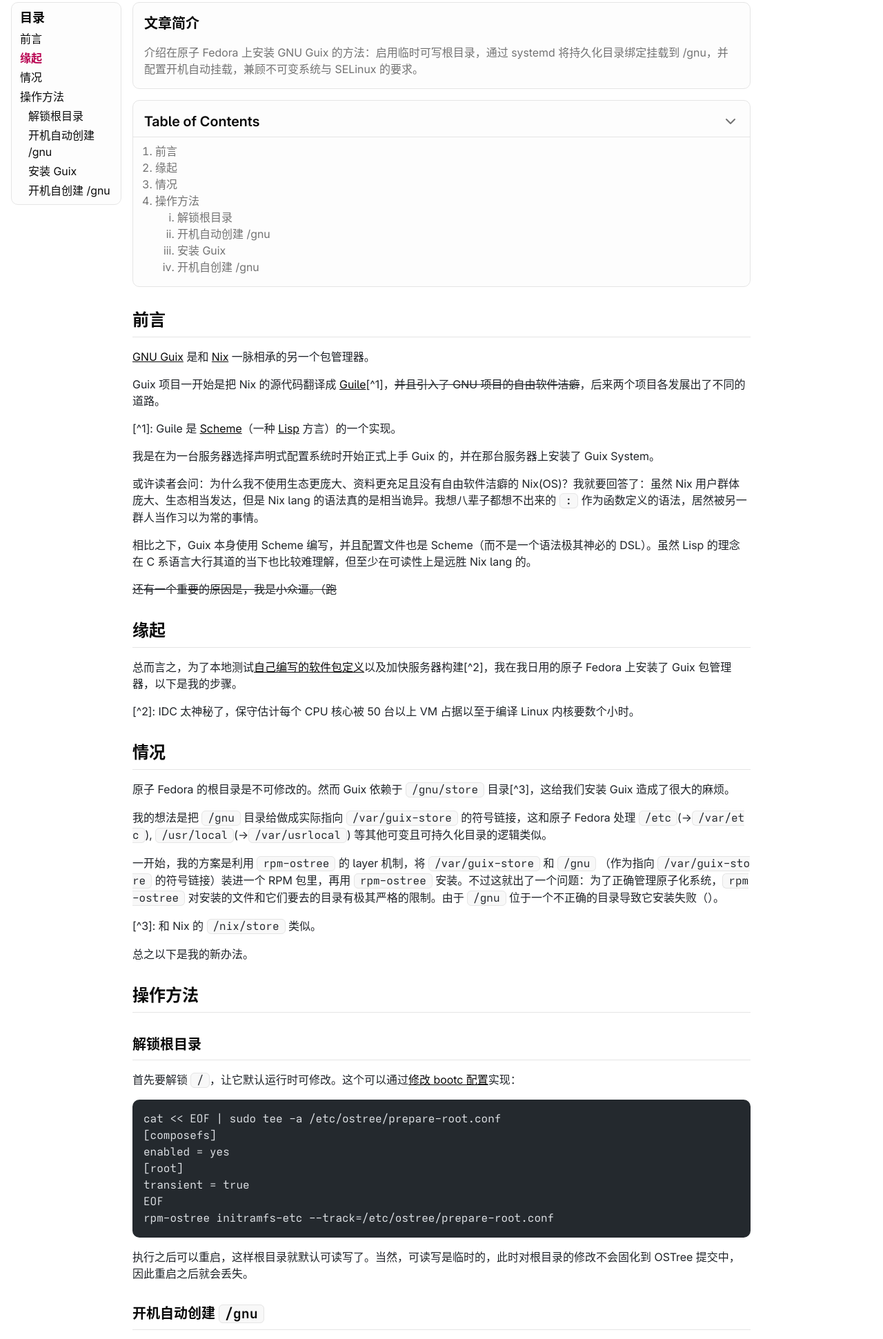
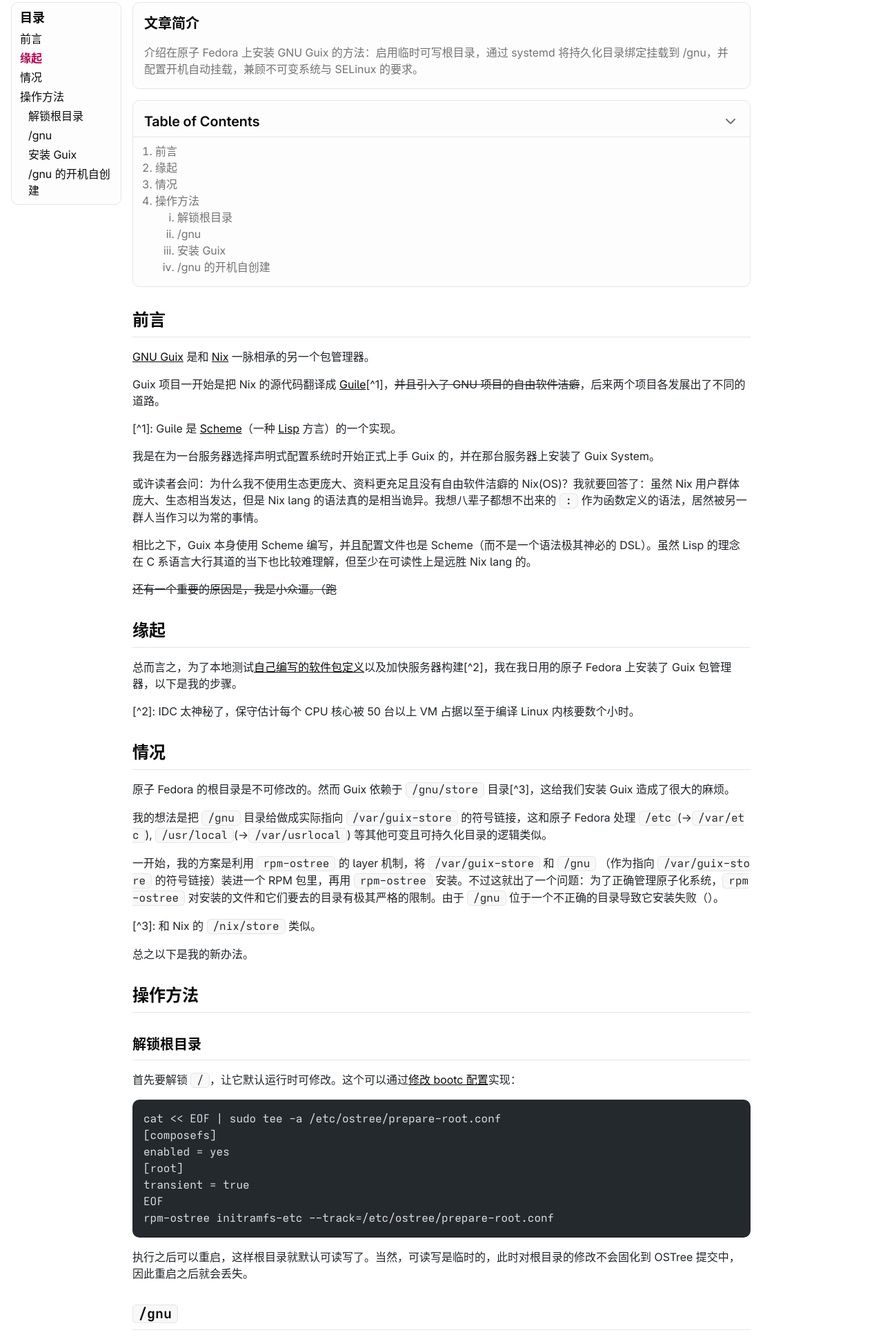
Before and after one commit to lingrottin/Faraway-Ash, an Astro site: page /2026/1019/840e87cb0bde in a window 1280 px wide. Shown: the part 493-2434 px from the top of the page at 69% size. Built offline with nearby package versions, Linux system fonts and the light colour scheme; Astro itself is replaced by a stand-in of ours; some packages are replaced by stand-ins of ours; code samples lack their colours.

Commit message:
Update 在原子-Fedora-上安装-Guix.md

````diff
--- a/src/content/posts/在原子-Fedora-上安装-Guix.md
+++ b/src/content/posts/在原子-Fedora-上安装-Guix.md
@@ -59,7 +59,7 @@ rpm-ostree initramfs-etc --track=/etc/ostree/prepare-root.conf
 
 执行之后可以重启，这样根目录就默认可读写了。当然，可读写是临时的，此时对根目录的修改不会固化到 OSTree 提交中，因此重启之后就会丢失。
 
-### 开机自动创建 `/gnu`
+### `/gnu`
 
 然后，我们需要让 `/gnu` 存在，且在 `guix-daemon` 之前被创建。我是通过创建 Systemd 的 oneshot 服务和挂载点实现的。所以：
 
@@ -134,7 +134,7 @@ wget https://guix.gnu.org/install.sh -O guix-install.sh
 sudo env GUIX_ALLOW_OVERWRITE=1 bash ./guix-install.sh
 ```
 
-### 开机自创建 `/gnu`
+### `/gnu` 的开机自创建
 
 在重启之前，请运行
 
````
